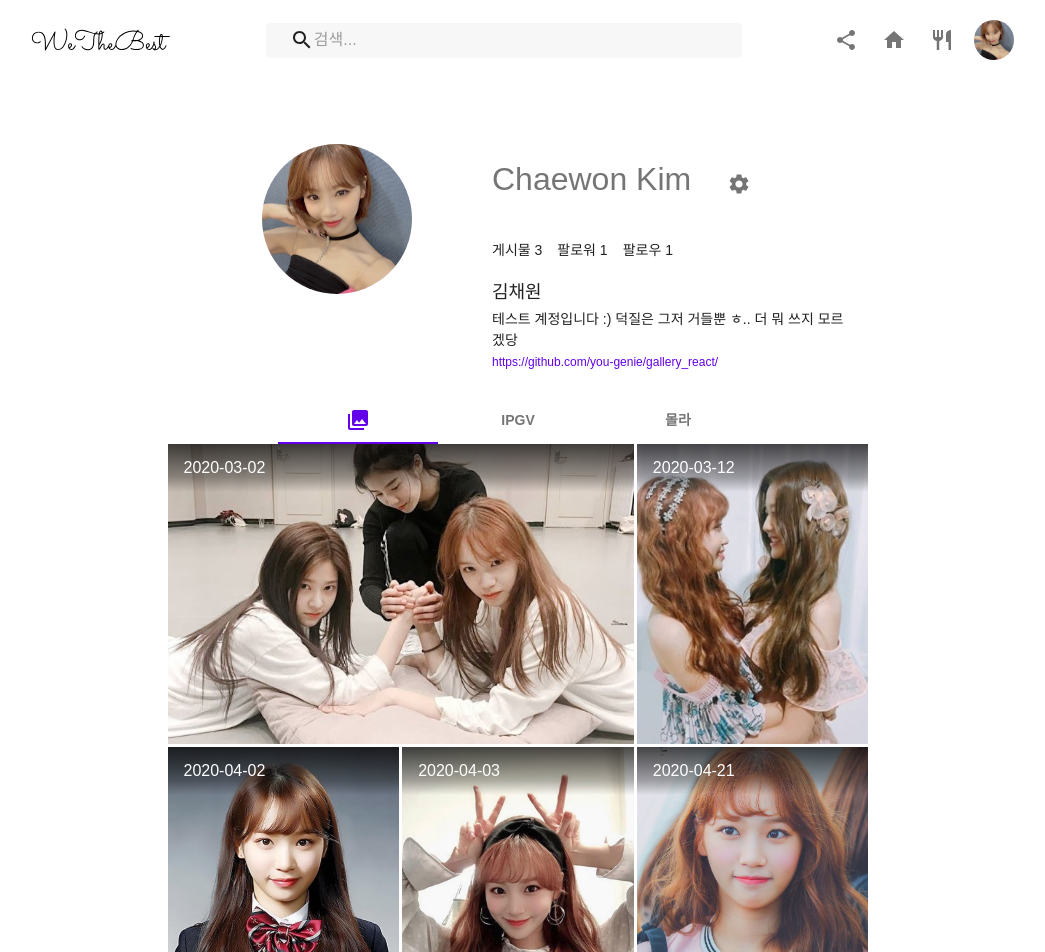
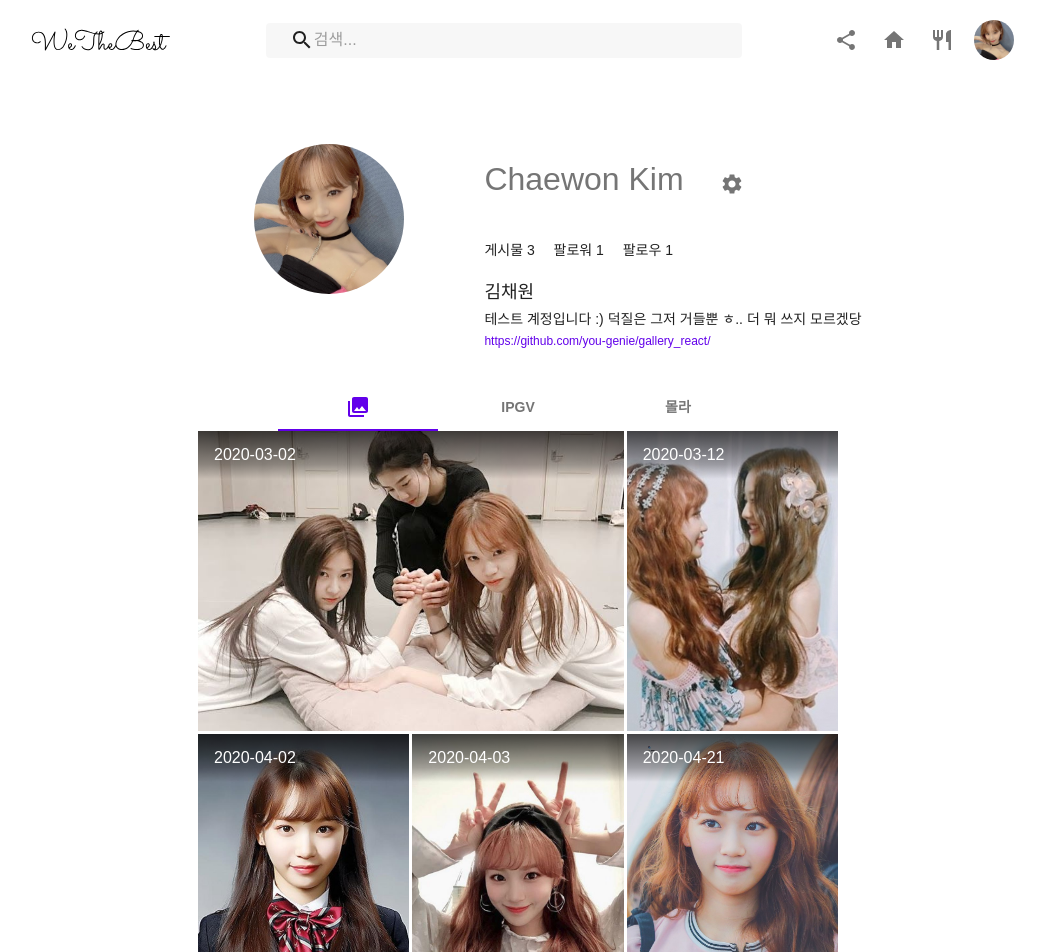
Before and after one commit to you-genie/formixmatch, a React (Create React App) app: page / in a window 1280 px wide. Shown: the top 952 px of the page, without its empty margins (122-1167 px from the left). Built offline with nearby package versions, Linux system fonts and the light colour scheme.

Commit message:
[#8] Setting Gridview with xs/sm/lg three versions

```diff
--- a/src/modules/components/Gallery.js
+++ b/src/modules/components/Gallery.js
@@ -10,10 +10,9 @@ import imageLoader from "./images";
 
 const useStyles = makeStyles((theme) => ({
     root: {
-        alignItems: 'center'
+        alignItems: 'center',
     },
     gridList: {
-        width: '55%',
         height: '50%',
         transform: 'translateZ(0)'
     },
@@ -43,6 +42,10 @@ function GalleryPanel(props) {
                     container
                     justify='center'
                     className={classes.root}>
+                    <Grid
+                        xs={12}
+                        sm={10}
+                        lg={6} >
                         <GridList
                             cellHeight={300}
                             spacing={3}
@@ -61,6 +64,7 @@ function GalleryPanel(props) {
                             ))}
                         </GridList>
                     </Grid>
+                </Grid>
             )}
         </div>
     );
--- a/src/modules/subviews/Profile.js
+++ b/src/modules/subviews/Profile.js
@@ -18,13 +18,12 @@ const useStyles = makeStyles((theme) => ({
     root: {
         justifySelf: 'center',
         alignItems: 'center',
-        justify: 'center'
+        justify: 'center',
+        margin: theme.spacing(1),
     },
     card: {
         position: 'relative',
         justifySelf: 'center',
-        width: '55%',
-        maxWidth: '80%',
         display: 'flex',
     },
     cover: {
```
Lines whose indentation alone changed are shown as unchanged.
